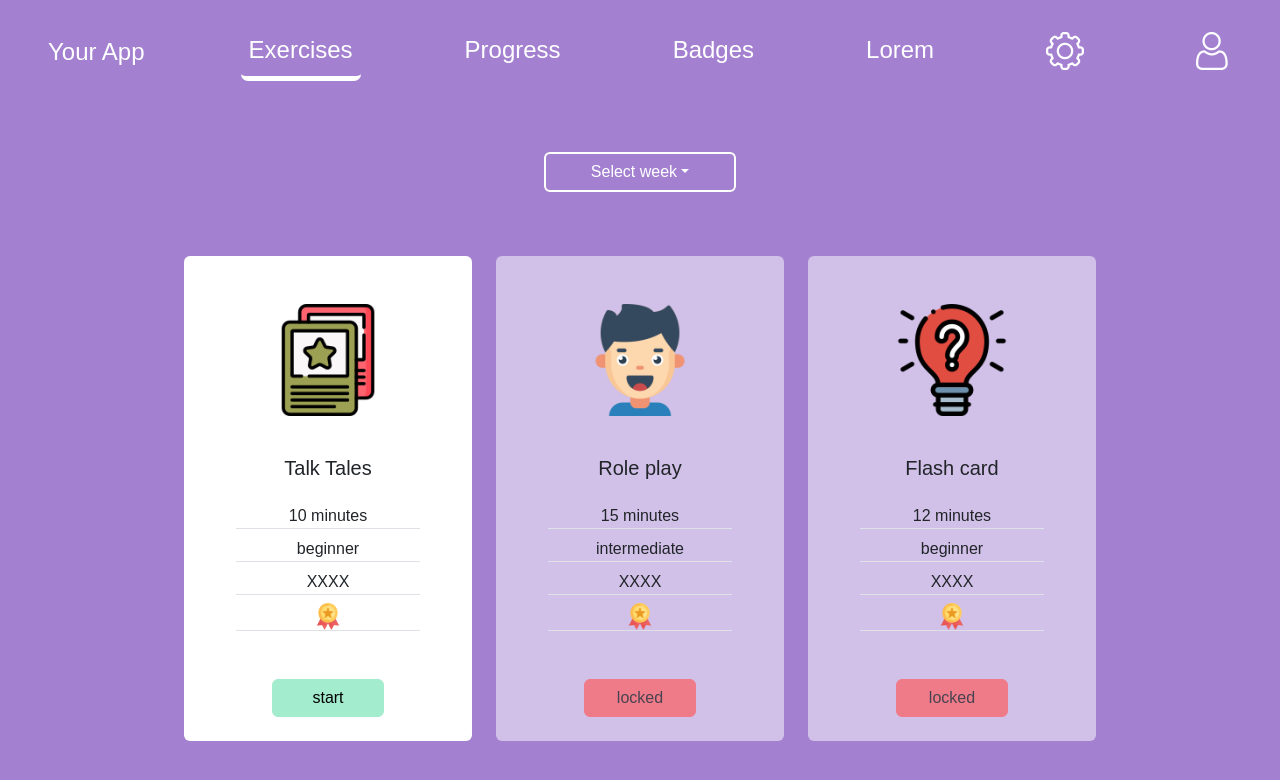
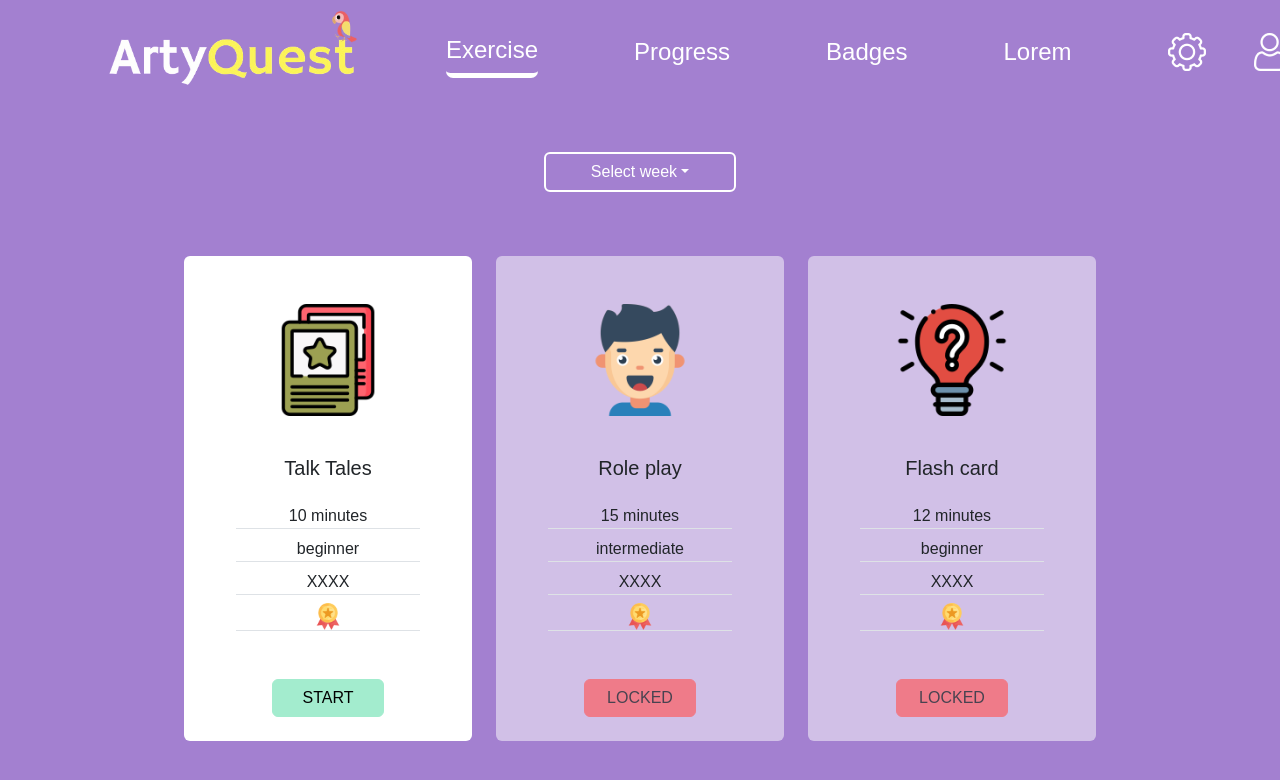
Before and after one commit to Anuntayaice/artyapp-project, a React (Create React App) app: page /exerciselist in a window 1280 px wide. Shown: the top 780 px of the page. Built offline with nearby package versions, Linux system fonts and the light colour scheme.

Commit message:
exercises list + almost final navbar + arty icom imported

```diff
--- a/src/Pages/ExerciseList.js
+++ b/src/Pages/ExerciseList.js
@@ -12,7 +12,7 @@ const ExerciseList = () => {
       time: "10 minutes",
       level: "beginner",
       img: "details1.png",
-      status: "start",
+      status: "START",
     },
     {
       id: 2,
@@ -20,7 +20,7 @@ const ExerciseList = () => {
       time: "15 minutes",
       level: "intermediate",
       img: "details2.png",
-      status: "locked",
+      status: "LOCKED",
     },
     {
       id: 3,
@@ -28,7 +28,7 @@ const ExerciseList = () => {
       time: "12 minutes",
       level: "beginner",
       img: "details3.png",
-      status: "locked",
+      status: "LOCKED",
     },
   ];
   const handleItemClick = (item) => {
--- a/src/components/cards/ExPreviewCard.js
+++ b/src/components/cards/ExPreviewCard.js
@@ -1,14 +1,14 @@
 import React from "react";
-import { Image, Card, Button, Row, Col , Link} from "react-bootstrap";
+import { Image, Card, Button, Row, Col } from "react-bootstrap";
 
 const ExPreviewCard = ({ title, time, level, img, status }) => {
-  const isClickable = status === "start";
+  const isClickable = status === "START";
   const buttonVariant = isClickable ? "success" : "danger";
   const backgroundColor = isClickable ? "" : "rgba(255, 255, 255, 0.5)";
 
   const handleClick = () => {
     if (isClickable) {
-      window.location.href = "/exercises"; // Change the path to your login page
+      window.location.href = "/exercises";
     }
   };
   return (
--- a/src/components/navbars/MainNavBar.js
+++ b/src/components/navbars/MainNavBar.js
@@ -2,12 +2,10 @@ import React from "react";
 import Nav from "react-bootstrap/Nav";
 import Navbar from "react-bootstrap/Navbar";
 import { useState } from "react";
-import Progress from "../../Pages/Progress";
-import Exercises from "../../Pages/Exercises";
 import { Image } from "react-bootstrap";
-import { Login } from "../../Pages/Login";
 import { useLocation } from "react-router-dom";
-import ExerciseList from "../../Pages/ExerciseList";
+import Container from "react-bootstrap/Container";
+
 const MainNavBar = () => {
   const [activeSection, setActiveSection] = useState("home");
   const location = useLocation();
@@ -16,22 +14,10 @@ const MainNavBar = () => {
   };
   return (
     <div>
-      <Navbar
-        className="bg-secondary custom-font h-20 d-flex justify-content-around"
-        expand="lg"
-        style={{ height: "6.5em" }}
-      >
+      <Navbar className="bg-secondary custom-font " style={{ height: "6.5em" }}>
+        <Container>
+          <Navbar.Brand href="/"><Image src='artyIcon.png' style={{maxWidth : '15em'}} className='mb-3'/></Navbar.Brand>{" "}
           <Navbar.Brand
-          href="/"
-          style={{ color: "white", fontSize: "1.5em", marginLeft: "1rem" }}
-          className="mx-5"
-        >
-          Your App
-        </Navbar.Brand>
-        <Navbar.Toggle aria-controls="basic-navbar-nav" />
-        <Navbar.Collapse id="basic-navbar-nav">
-          <Nav className="ml-auto">
-            <Nav.Link
             href="/exerciselist"
             active={
               activeSection === "exerciselist" ||
@@ -51,13 +37,12 @@ const MainNavBar = () => {
             }}
             className="mx-5"
           >
-              Exercises
-            </Nav.Link>
-            <Nav.Link
+            Exercise
+          </Navbar.Brand>
+          <Navbar.Brand
             href="/progress"
             active={
-                activeSection === "progress" ||
-                location.pathname === "/progress"
+              activeSection === "progress" || location.pathname === "/progress"
             }
             onClick={() => handleNavClick("progress")}
             style={{
@@ -69,56 +54,45 @@ const MainNavBar = () => {
                   ? "5px solid white"
                   : "none",
               borderRadius: "7px",
-                transition: "border-bottom 0.4s ease-in-out",
+              transition: "border-bottom 0.4s ease-in-out", // Add a smooth transition
             }}
             className="mx-5"
           >
-              Progress{" "}
-            </Nav.Link>
-            <Nav.Link
-              href="/progress"
-              active={activeSection === "progress"}
-              onClick={() => handleNavClick("progress")}
-              style={{ color: "white", fontSize: "1.5em" }}
+            Progress
+          </Navbar.Brand>
+          <Navbar.Brand
+            href="/"
+            style={{
+              color: "white",
+              fontSize: "1.5em",
+            }}
             className="mx-5"
           >
-              Badges{" "}
-            </Nav.Link>
-            <Nav.Link
-              href="/progress"
-              active={activeSection === "progress"}
-              onClick={() => handleNavClick("progress")}
-              style={{ color: "white", fontSize: "1.5em" }}
+            Badges
+          </Navbar.Brand>
+          <Navbar.Brand
+            href="/"
+            style={{
+              color: "white",
+              fontSize: "1.5em",
+            }}
             className="mx-5"
           >
-              Lorem{" "}
-            </Nav.Link>{" "}
-            <Nav.Link
-              href="/progress"
-              active={activeSection === "progress"}
-              onClick={() => handleNavClick("progress")}
-              style={{ color: "white", fontSize: "1.5em" }}
-              className="mx-5"
-            >
-              <Image src="settingicon.png" />
-            </Nav.Link>
+            Lorem
+          </Navbar.Brand>
+          <Navbar.Toggle />
+          <Navbar.Collapse className="justify-content-end">
+            <Image src="settingicon.png" className="mx-5" />{" "}
             <Nav.Link
               href="/login"
               active={activeSection === "login"}
               onClick={() => handleNavClick("login")}
-              style={{ color: "white", fontSize: "1.5em" }}
-              className="mx-5"
             >
               <Image src="usericon.png" />
             </Nav.Link>
-          </Nav>
           </Navbar.Collapse>
+        </Container>
       </Navbar>
-
-      {activeSection === "exercises" && <Exercises />}
-      {activeSection === "exerciselist" && <ExerciseList />}
-      {activeSection === "login" && <Login />}
-      {activeSection === "ptogress" && <Progress />}
     </div>
   );
 };
```
Lines whose indentation alone changed are shown as unchanged.
